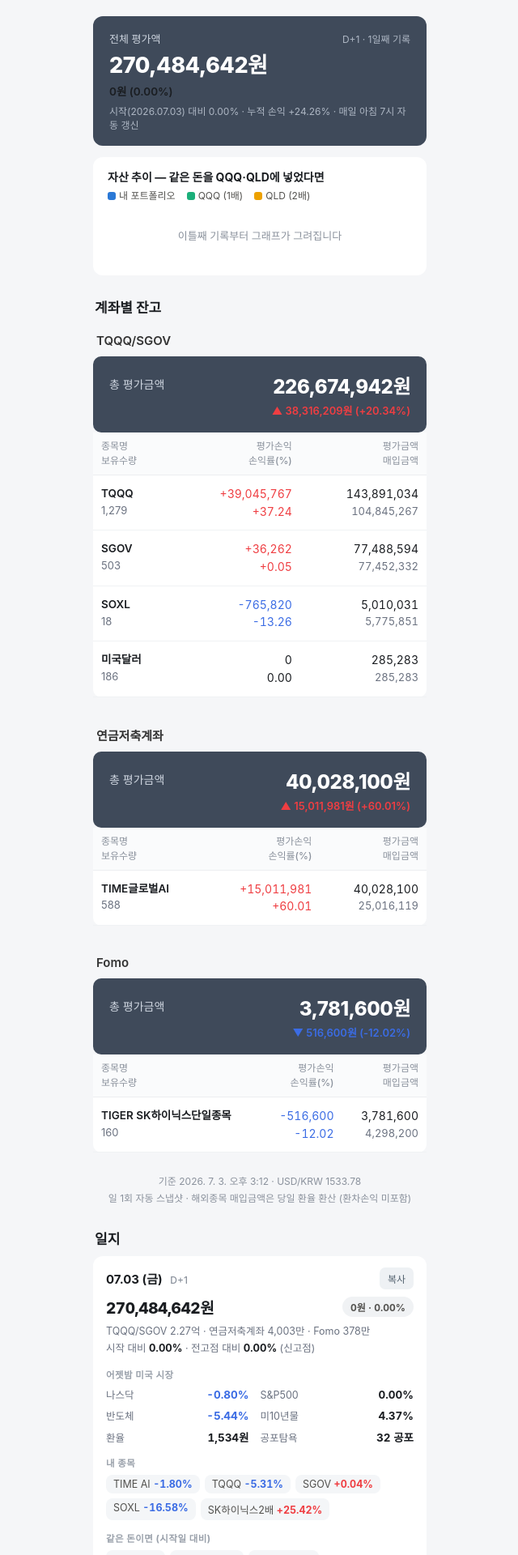
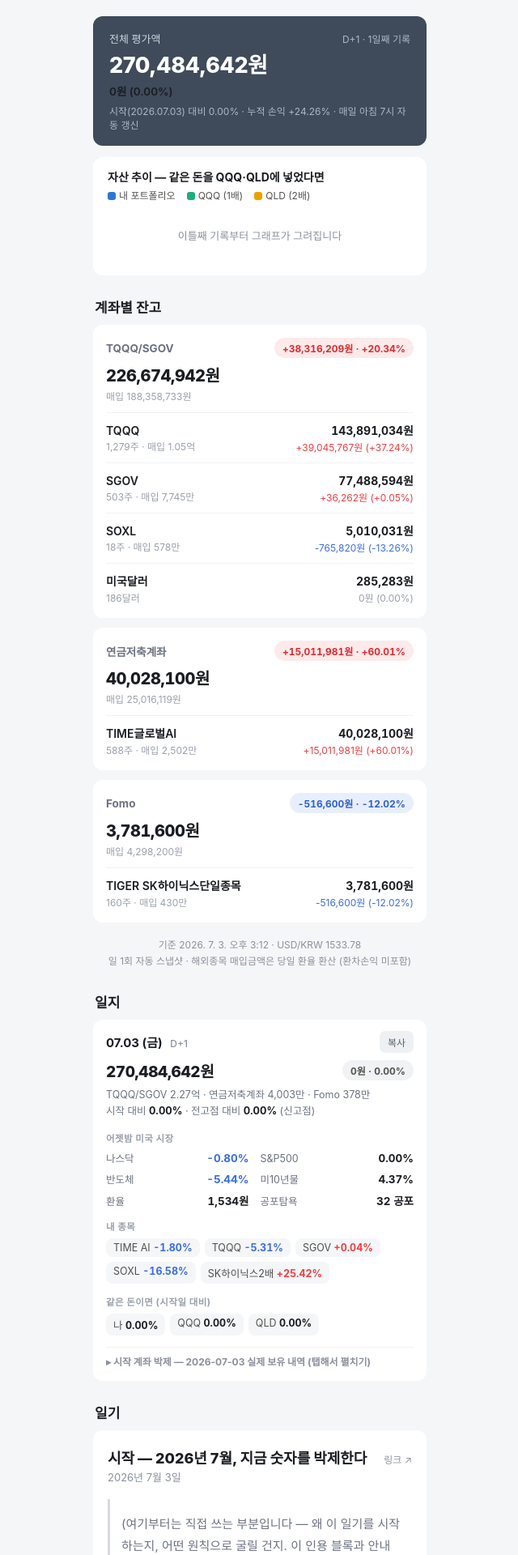
Before and after one commit to yoonwu/invest-log, a Jekyll site: the page built from index.html, in a window 1280 px wide. Shown: the top 1920 px of the page at 81% size, without its empty margins (319-959 px from the left). Built offline with Jekyll 4.4.1, drawn with Linux system fonts in a browser that asks for light colours.

Commit message:
계좌 UI 개편: 증권앱 모사 표 → 자체 디자인의 카드 리스트
- 다크 카드·3열 표 헤더 제거, 일지 카드와 같은 디자인 언어로 통일
- 계좌 카드: 이름 + 손익 배지 + 큰 총액 + 매입액
- 종목 행: 좌(이름·수량·매입) / 우(평가액·손익) 2단 리스트

Co-Authored-By: Claude Fable 5 <noreply@anthropic.com>
Claude-Session: https://claude.ai/code/session_01YQmWVq7bXaFTgzBNyEifEq

```diff
--- a/_includes/widget.html
+++ b/_includes/widget.html
@@ -1,56 +1,50 @@
 <div id="acct" {% if include.no_summary %}data-no-summary{% endif %}>불러오는 중…</div>
 <script>
+(function () {
   const comma = n => Math.round(n).toLocaleString("ko-KR");
   const won = n => comma(n) + "원";
+  const eok = n => n >= 1e8 ? (n / 1e8).toFixed(2) + "억" : comma(n / 1e4) + "만";
   const cls = n => n > 0 ? "up" : n < 0 ? "down" : "flat";
-const sign = n => n > 0 ? "+" : "";  // 음수는 자체 부호
-const arrow = n => n > 0 ? "▲ " : n < 0 ? "▼ " : "";
-const plLine = (krw, pct) =>
-  `<span class="${cls(krw)}">${arrow(krw)}${comma(Math.abs(krw))}원 (${sign(pct)}${pct.toFixed(2)}%)</span>`;
+  const pct = n => (n > 0 ? "+" : "") + n.toFixed(2) + "%";
+  const sw = n => (n > 0 ? "+" : n < 0 ? "-" : "") + comma(Math.abs(n)) + "원";
   const DISPLAY_NAME = { USD_CASH: "미국달러" };
 
   fetch("{{ '/data/valuation.json' | relative_url }}", { cache: "no-store" })
     .then(r => { if (!r.ok) throw new Error("HTTP " + r.status); return r.json(); })
     .then(d => {
       const acctHtml = d.accounts.map(a => `
-      <section class="acct">
-        <div class="acct-name">${a.name}</div>
-        <div class="card">
-          <div class="label">총 평가금액</div>
-          <div class="right">
-            <div class="amount">${won(a.totalKrw)}</div>
-            <div class="pl">${plLine(a.plKrw, a.plPct)}</div>
+        <div class="acard">
+          <div class="acard-head">
+            <span class="aname">${a.name}</span>
+            <span class="pill ${cls(a.plKrw)}">${sw(a.plKrw)} · ${pct(a.plPct)}</span>
           </div>
+          <div class="atotal">${won(a.totalKrw)}</div>
+          <div class="asub">매입 ${won(a.costKrw)}</div>
+          <div class="hlist">${a.holdings.map(h => `
+            <div class="hrow">
+              <div>
+                <div class="hn">${h.name || DISPLAY_NAME[h.ticker] || h.ticker}</div>
+                <div class="hs">${comma(h.qty)}${h.ticker === "USD_CASH" ? "달러" : "주"}${h.costKrw != null && h.ticker !== "USD_CASH" ? ` · 매입 ${eok(h.costKrw)}` : ""}</div>
               </div>
-        <table>
-          <thead><tr>
-            <th>종목명<br>보유수량</th>
-            <th>평가손익<br>손익률(%)</th>
-            <th>평가금액<br>매입금액</th>
-          </tr></thead>
-          <tbody>${a.holdings.map(h => `
-            <tr>
-              <td><div class="tname">${h.name || DISPLAY_NAME[h.ticker] || h.ticker}</div>
-                  <div class="sub">${comma(h.qty)}</div></td>
-              <td>${h.plKrw == null ? '<span class="sub">-</span>' : `
-                  <div class="${cls(h.plKrw)}">${sign(h.plKrw)}${comma(h.plKrw)}</div>
-                  <div class="${cls(h.plKrw)}">${sign(h.plPct)}${h.plPct.toFixed(2)}</div>`}
-              </td>
-              <td><div>${comma(h.valueKrw)}</div>
-                  <div class="sub">${h.costKrw == null ? "-" : comma(h.costKrw)}</div></td>
-            </tr>`).join("")}
-          </tbody>
-        </table>
-      </section>`).join("");
+              <div class="hr">
+                <div class="hv">${won(h.valueKrw)}</div>
+                <div class="hs ${cls(h.plKrw ?? 0)}">${h.plKrw != null ? `${sw(h.plKrw)} (${pct(h.plPct)})` : ""}</div>
+              </div>
+            </div>`).join("")}
+          </div>
+        </div>`).join("");
 
       const at = new Date(d.generatedAt).toLocaleString("ko-KR",
         { timeZone: "Asia/Seoul", dateStyle: "medium", timeStyle: "short" });
       const box = document.getElementById("acct");
       const summary = box.dataset.noSummary !== undefined ? "" : `
-      <div class="summary">
-        <div class="label">전체 평가액</div>
-        <div class="amount">${won(d.totalKrw)}</div>
-        <div class="pl">${plLine(d.plKrw, d.plPct)}</div>
+        <div class="acard">
+          <div class="acard-head">
+            <span class="aname">전체 평가액</span>
+            <span class="pill ${cls(d.plKrw)}">${sw(d.plKrw)} · ${pct(d.plPct)}</span>
+          </div>
+          <div class="atotal">${won(d.totalKrw)}</div>
+          <div class="asub">매입 ${won(d.costKrw)}</div>
         </div>`;
       box.innerHTML = `
         ${summary}
@@ -59,4 +53,5 @@ fetch("{{ '/data/valuation.json' | relative_url }}", { cache: "no-store" })
           일 1회 자동 스냅샷 · 해외종목 매입금액은 당일 환율 환산 (환차손익 미포함)</div>`;
     })
     .catch(e => { document.getElementById("acct").textContent = "데이터를 불러올 수 없음 (" + e.message + ")"; });
+})();
 </script>
--- a/_layouts/default.html
+++ b/_layouts/default.html
@@ -140,6 +140,22 @@
   .pin-table .grp td { padding-top: 8px; font-weight: 700; color: #1a1d21; text-align: left; }
   .pin-table td.up { color: #ef3e42; }
   .pin-table td.down { color: #3b6ce4; }
+
+  /* 계좌 카드 (미래에셋풍 표 → 깔끔한 리스트) */
+  .acard { background: #fff; border-radius: 12px; padding: 16px 16px 6px; margin-bottom: 12px; }
+  .acard-head { display: flex; justify-content: space-between; align-items: center; gap: 8px; }
+  .acard-head .aname { font-size: 13.5px; font-weight: 700; color: #6b7280; }
+  .acard .atotal { font-size: 20px; font-weight: 800; margin-top: 6px; letter-spacing: -0.4px;
+                   font-variant-numeric: tabular-nums; }
+  .acard .asub { font-size: 12px; color: #99a0aa; margin: 3px 0 12px; }
+  .hrow { display: flex; justify-content: space-between; align-items: center; gap: 10px;
+          padding: 11px 0; border-top: 1px solid #f0f2f4; }
+  .hrow .hn { font-size: 14px; font-weight: 600; }
+  .hrow .hs { font-size: 12px; color: #99a0aa; margin-top: 2px; }
+  .hrow .hr { text-align: right; flex: none; }
+  .hrow .hv { font-size: 14px; font-weight: 650; font-variant-numeric: tabular-nums; }
+  .hrow .hs.up { color: #ef3e42; }
+  .hrow .hs.down { color: #3b6ce4; }
 </style>
 </head>
 <body>
```
Lines whose indentation alone changed are shown as unchanged.
